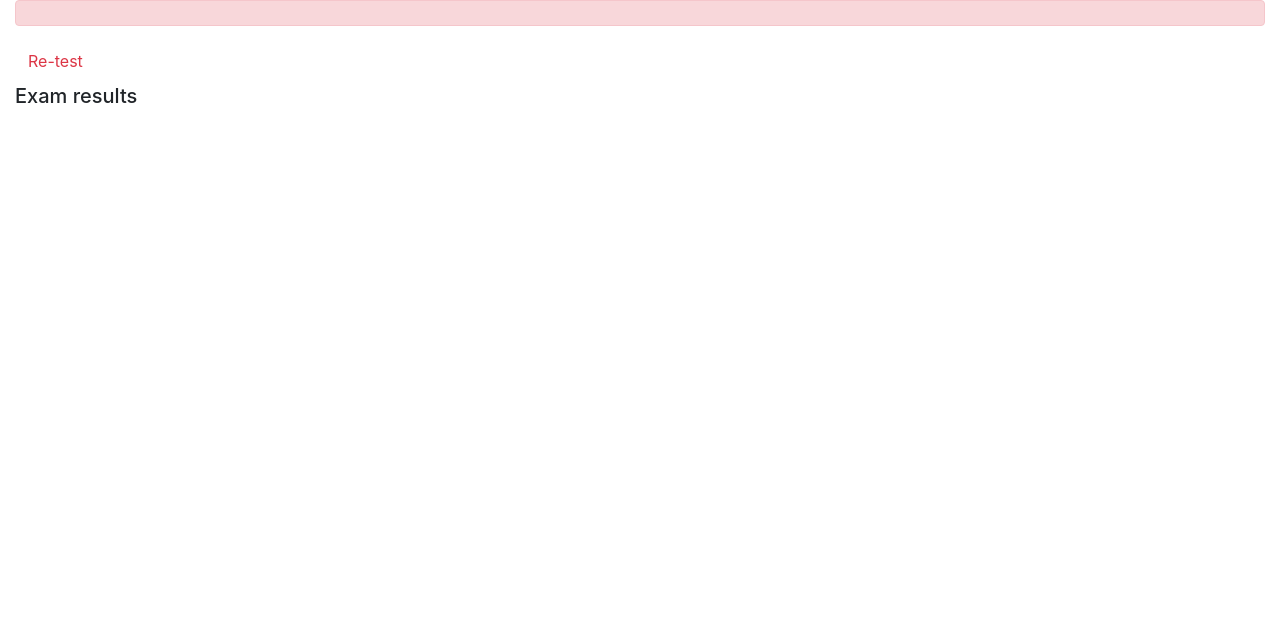
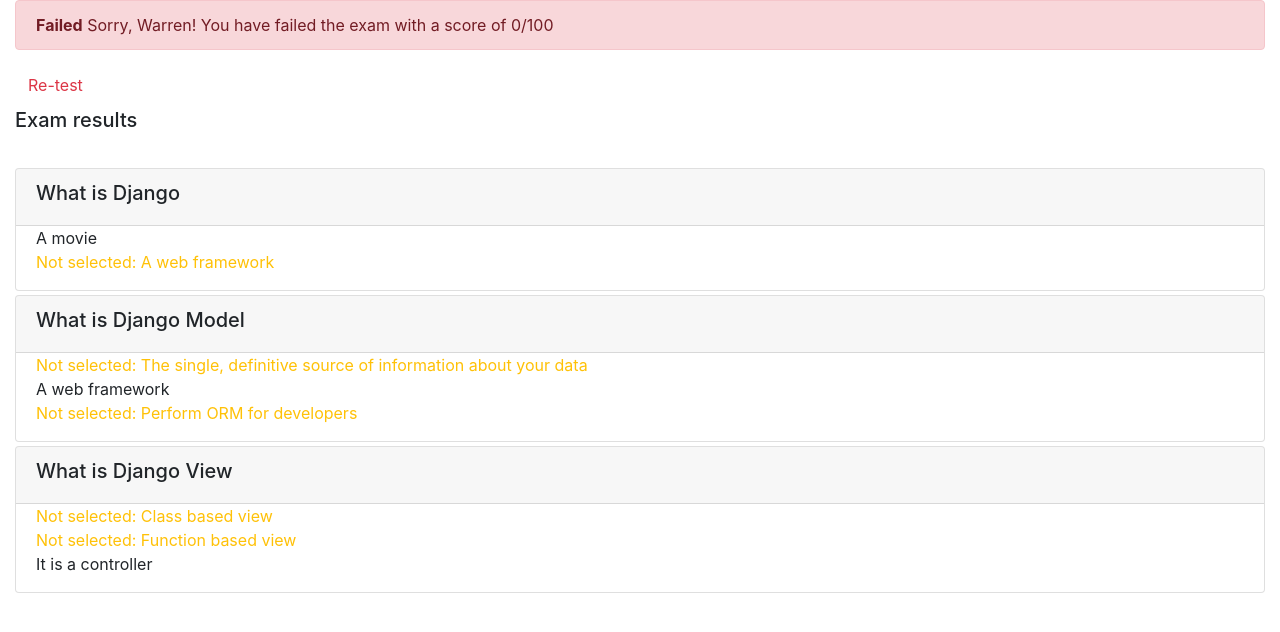
Before and after one commit to WarrenJosephPope/django_project_ibm, a Django app: page /onlinecourse/course/1/submission/1/result/ in a window 1280 px wide. Shown: the part 56-688 px from the top of the page. Run offline with Django 3.2, Linux system fonts and the light colour scheme; a user stored in the database is signed in; data comes from the database, SQL or seed files in the repository; both versions use the stored data as it was after the commit; some libraries are stand-ins or nearby versions.

Commit message:
Django project completed

```diff
--- a/onlinecourse/models.py
+++ b/onlinecourse/models.py
@@ -123,7 +123,7 @@ class Question(models.Model):
     grade = models.IntegerField(default=0)
     def is_get_score(self, selected_ids):
         all_answers = self.choice_set.filter(is_correct=True).count()
-        selected_correct = self.choice_set.filter(is_correct=True, id__in=selected_ids).count()
+        selected_correct = self.choice_set.filter(id__in=selected_ids).count()
         if all_answers == selected_correct:
             return True
         else:
--- a/onlinecourse/templates/onlinecourse/exam_result_bootstrap.html
+++ b/onlinecourse/templates/onlinecourse/exam_result_bootstrap.html
@@ -39,16 +39,46 @@
     {% if grade > 80 %}
     <div class="alert alert-success">
        <!--HINT Display passed info -->
+       <strong>Congratulations, {{ user.first_name }}!</strong> You have passed the exam and completed the course with score {{ grade }}/100
     </div>
         {% else %}
         <div class="alert alert-danger">
             <!--HINT Display failed info -->
+            <strong>Failed</strong> Sorry, {{ user.first_name }}! You have failed the exam with a score of {{grade}}/100
         </div>
         <a class="btn btn-link text-danger" href="{% url 'onlinecourse:course_details' course.id %}">Re-test</a>
         {% endif %}
         <div class="card-columns-vertical mt-1">
         <h5 class="">Exam results</h5>
+            {{ output }}<br>
             <!--HINT Display exam results-->
+            {% for lesson in course.lesson_set.all %}
+                {% for question in lesson.question_set.all %}
+                    <div class="card mt-1">
+                        <div class="card-header"><h5>{{ question.question_text }}</h5></div>
+                        {% csrf_token %}
+                        <div class="form-group">
+                            {% for choice in question.choice_set.all %}
+                            <div class="form-check">
+                                {% if choice.is_correct == True %}
+                                    {% if choice.id in selected_ids %}
+                                        <label class="form-check-label text-success">Correct answer: {{ choice.choice_text }}</label>
+                                    {% else %}
+                                        <label class="form-check-label text-warning">Not selected: {{ choice.choice_text }}</label>
+                                    {% endif %}
+                                {% else %}
+                                    {% if choice.id in selected_ids %}
+                                        <label class="form-check-label text-danger">Wrong answer: {{ choice.choice_text }}</label>
+                                    {% else %}
+                                        <label class="form-check-label">{{ choice.choice_text }}</label>
+                                    {% endif %}
+                                {% endif %}
+                            </div>
+                            {% endfor %}
+                        </div>
+                    </div>
+                {% endfor %}
+            {% endfor %}
         </div>
     </div>
 </body>
--- a/onlinecourse/views.py
+++ b/onlinecourse/views.py
@@ -140,8 +140,22 @@ def extract_answers(request):
 #def show_exam_result(request, course_id, submission_id):
 def show_exam_result(request, course_id, submission_id):
     course = Course.objects.get(id=course_id)
-    submission = Submission.objects.get(id=submission_id)
-    choices = submission.choices
+    submission = Submission.objects.get(pk=submission_id)
+    choice_ids = submission.choices.all().values()
+    output = ""
     grade = 0
-    context = {}
+    question_ids = []
+    selected_ids_list = []
+    for choice_id in choice_ids:
+        selected_ids_list.append(choice_id['id'])
+        question_id = choice_id['question_id_id']
+        if question_id in question_ids :
+            continue
+        question_ids.append(question_id)
+        question = Question.objects.get(pk=question_id)
+        selected_ids = choice_ids.values('id').filter(question_id=question_id)
+        if question.is_get_score(selected_ids):
+            grade = grade + question.grade
+
+    context = {'course': course, 'selected_ids': selected_ids_list, 'grade': grade, 'output': output}
     return render(request, 'onlinecourse/exam_result_bootstrap.html', context)
```
Also changed, not shown: db.sqlite3.
